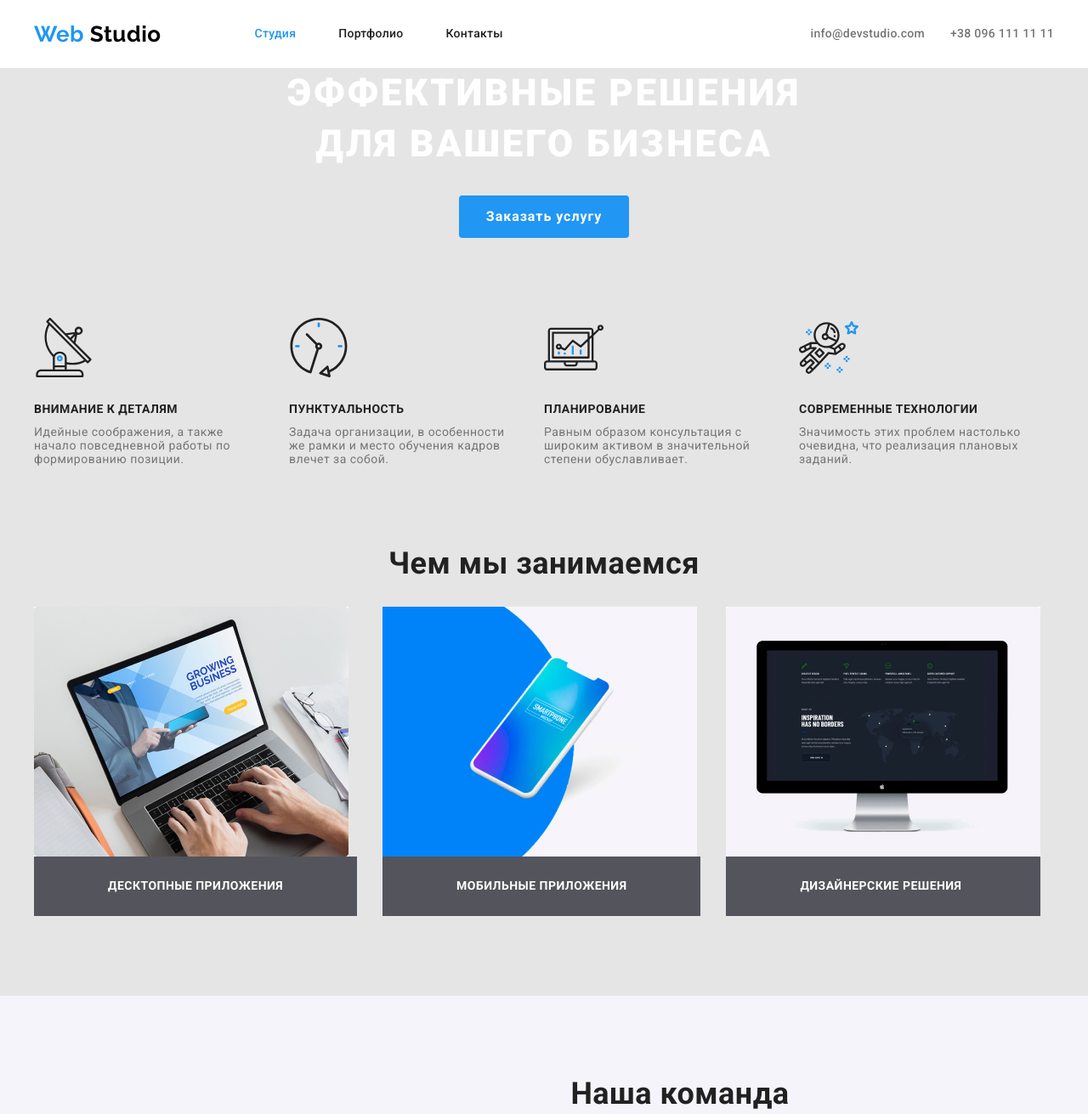
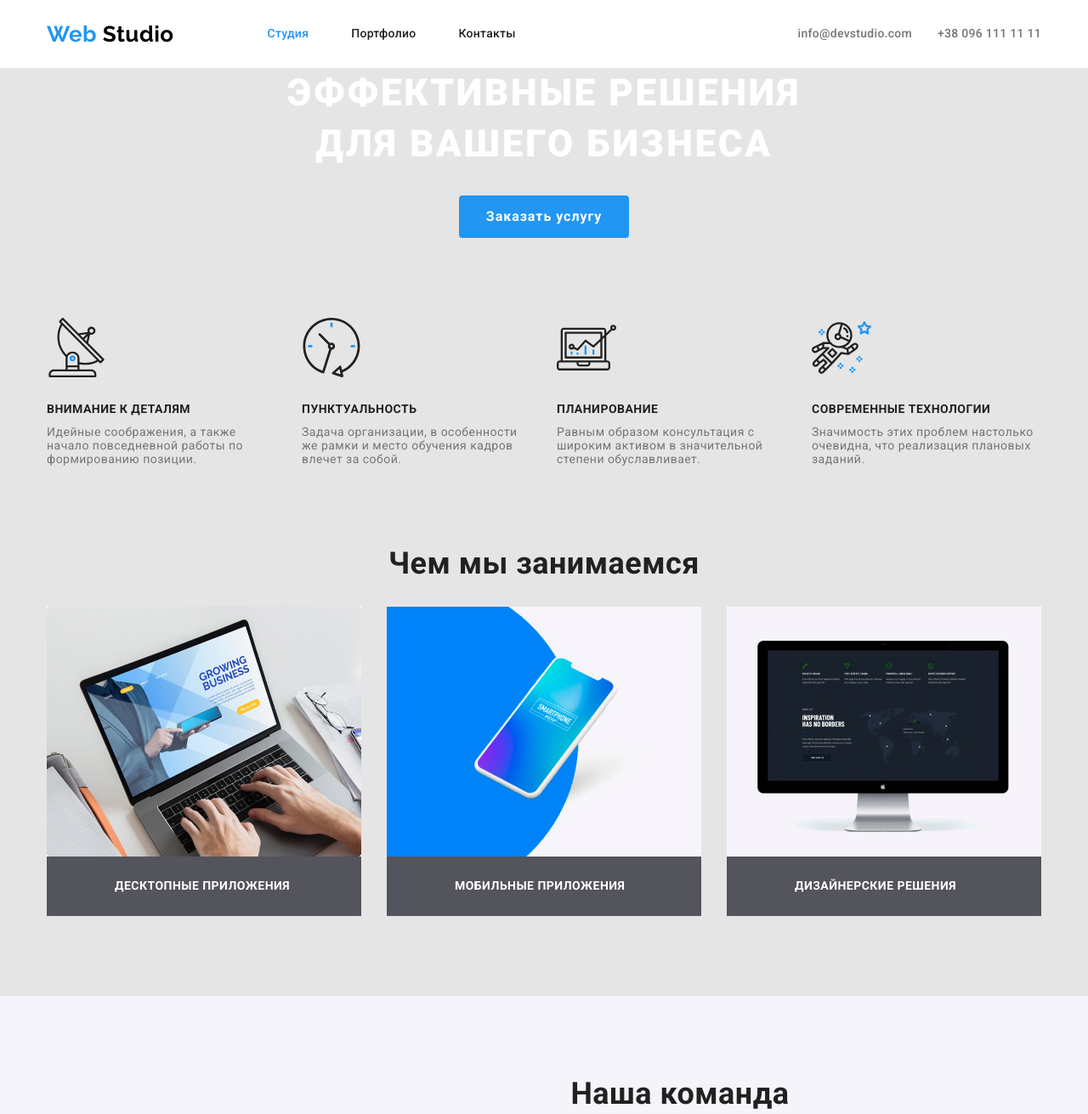
Before and after one commit to PavelNedodatko/goit-markup-hw-03, a plain HTML site: page index.html in a window 1280 px wide. Shown: the top 1311 px of the page at 85% size. Drawn offline with nearby package versions, Linux system fonts and the light colour scheme.

Commit message:
Корректирует ширины секций и контейнеров

```diff
--- a/css/styles.css
+++ b/css/styles.css
@@ -67,7 +67,7 @@ header {
   margin-bottom: 0;
   margin-right: auto;
   margin-left: auto;
-  width: 1230px;
+  width: 1200px;
   padding-left: 15px;
   padding-right: 15px;
 }
@@ -180,7 +180,7 @@ header {
   margin-bottom: 0;
   margin-right: auto;
   margin-left: auto;
-  width: 1230px;
+  width: 1200px;
   padding-left: 15px;
   padding-right: 15px;
 }
@@ -249,6 +249,10 @@ header {
 .work-list {
   display: flex;
 }
+
+.work-list .item {
+  width: 370px;
+}
 .work-name {
   color: var(--white);
   background-color: var(--dark-grey);
@@ -260,8 +264,8 @@ header {
   margin-bottom: 0;
   padding-top: 27px;
   padding-bottom: 27px;
-  padding-left: 87px;
-  padding-right: 87px;
+  padding-left: 80px;
+  padding-right: 80px;
 }
 
 /* Наша команда */
@@ -324,6 +328,7 @@ header {
 }
 
 .clients-list .item {
+  width: 170px;
   margin-left: auto;
   margin-right: auto;
 }
@@ -443,7 +448,7 @@ header {
   margin-bottom: 0;
   margin-right: auto;
   margin-left: auto;
-  width: 1230px;
+  width: 1200px;
   padding-left: 15px;
   padding-right: 15px;
 }
```
